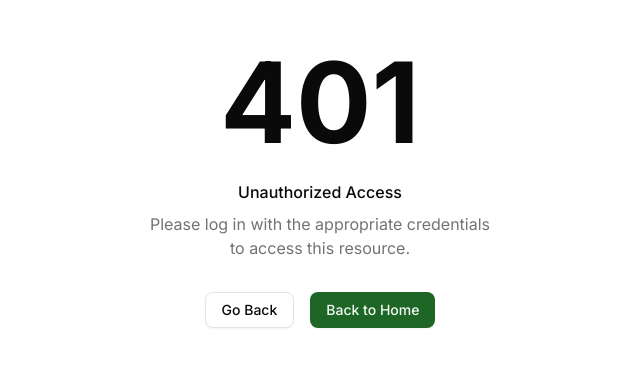
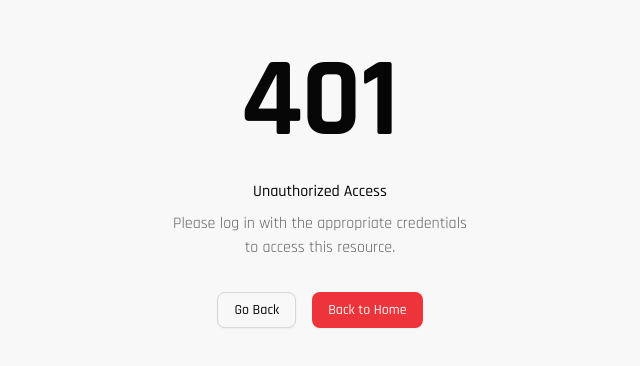
Before and after one commit to anandh4411/ucp-frontend, a React (Vite) app: page /401 in a window 1280 px wide. Shown: the part 220-586 px from the top of the page, without its empty margins (320-960 px from the left). Built offline with nearby package versions, Linux system fonts and the light colour scheme; no server answers.

Commit message:
feat: red color theme

```diff
--- a/index.html
+++ b/index.html
@@ -10,7 +10,7 @@
     <link rel="preconnect" href="https://fonts.googleapis.com" />
     <link rel="preconnect" href="https://fonts.gstatic.com" crossorigin />
     <link
-      href="https://fonts.googleapis.com/css2?family=Inter:ital,opsz,wght@0,14..32,100..900;1,14..32,100..900&family=Manrope:wght@200..800&family=Poppins:ital,wght@0,100;0,200;0,300;0,400;0,500;0,600;0,700;0,800;0,900;1,100;1,200;1,300;1,400;1,500;1,600;1,700;1,800;1,900"
+      href="https://fonts.googleapis.com/css2?family=Rajdhani:wght@300;400;500;600;700&family=Inter:ital,opsz,wght@0,14..32,100..900;1,14..32,100..900&family=Manrope:wght@200..800&family=Poppins:ital,wght@0,100;0,200;0,300;0,400;0,500;0,600;0,700;0,800;0,900;1,100;1,200;1,300;1,400;1,500;1,600;1,700;1,800;1,900&display=swap"
       rel="stylesheet"
     />
   </head>
--- a/src/features/settings/appearance/appearance-form.tsx
+++ b/src/features/settings/appearance/appearance-form.tsx
@@ -7,7 +7,6 @@ import { fonts } from "@/config/fonts";
 import { cn } from "@/lib/utils";
 import { useFont } from "@/context/font-context";
 import { useTheme } from "@/context/theme-context";
-import { useColorTheme } from "@/context/color-theme-context";
 import { Button } from "@/components/ui/button";
 import {
   Form,
@@ -180,7 +179,6 @@ const ColorThemeItem: React.FC<ColorThemeItemProps> = ({
 export function AppearanceForm() {
   const { font, setFont } = useFont();
   const { theme, setTheme } = useTheme();
-  const { colorTheme, setColorTheme } = useColorTheme();
 
   const defaultValues: Partial<AppearanceFormValues> = {
     font,
@@ -199,11 +197,6 @@ export function AppearanceForm() {
   // Handle immediate theme change
   const handleThemeChange = (newTheme: "light" | "dark") => {
     setTheme(newTheme);
-  };
-
-  // Handle immediate color theme change
-  const handleColorThemeChange = (newColorTheme: string) => {
-    setColorTheme(newColorTheme as any);
   };
 
   return (
--- a/src/index.css
+++ b/src/index.css
@@ -4,6 +4,7 @@
 @custom-variant dark (&:is(.dark *));
 
 @theme inline {
+  --font-rajdhani: "Rajdhani", sans-serif;
   --font-inter: "Inter", sans-serif;
   --font-manrope: "Manrope", sans-serif;
   --font-poppins: "Poppins", sans-serif;
@@ -47,71 +48,71 @@
 
 :root {
   --radius: 0.625rem;
-  --background: oklch(1 0 0);
-  --foreground: oklch(0.145 0 0);
-  --card: oklch(1 0 0);
-  --card-foreground: oklch(0.145 0 0);
-  --popover: oklch(1 0 0);
-  --popover-foreground: oklch(0.145 0 0);
-  --primary: oklch(0.205 0 0);
-  --primary-foreground: oklch(0.985 0 0);
-  --secondary: oklch(0.97 0 0);
-  --secondary-foreground: oklch(0.205 0 0);
-  --muted: oklch(0.97 0 0);
-  --muted-foreground: oklch(0.556 0 0);
-  --accent: oklch(0.97 0 0);
-  --accent-foreground: oklch(0.205 0 0);
-  --destructive: oklch(0.577 0.245 27.325);
-  --border: oklch(0.922 0 0);
-  --input: oklch(0.922 0 0);
-  --ring: oklch(0.708 0 0);
-  --chart-1: oklch(0.646 0.222 41.116);
-  --chart-2: oklch(0.6 0.118 184.704);
-  --chart-3: oklch(0.398 0.07 227.392);
-  --chart-4: oklch(0.828 0.189 84.429);
-  --chart-5: oklch(0.769 0.188 70.08);
-  --sidebar: oklch(0.985 0 0);
-  --sidebar-foreground: oklch(0.145 0 0);
-  --sidebar-primary: oklch(0.205 0 0);
-  --sidebar-primary-foreground: oklch(0.985 0 0);
-  --sidebar-accent: oklch(0.97 0 0);
-  --sidebar-accent-foreground: oklch(0.205 0 0);
-  --sidebar-border: oklch(0.922 0 0);
-  --sidebar-ring: oklch(0.708 0 0);
+  --background: oklch(0.98 0 0);
+  --foreground: oklch(0.12 0 0);
+  --card: oklch(0.98 0 0);
+  --card-foreground: oklch(0.12 0 0);
+  --popover: oklch(0.98 0 0);
+  --popover-foreground: oklch(0.12 0 0);
+  --primary: oklch(0.62 0.22 25);
+  --primary-foreground: oklch(0.98 0 0);
+  --secondary: oklch(0.95 0 0);
+  --secondary-foreground: oklch(0.12 0 0);
+  --muted: oklch(0.95 0 0);
+  --muted-foreground: oklch(0.50 0 0);
+  --accent: oklch(0.62 0.22 25);
+  --accent-foreground: oklch(0.98 0 0);
+  --destructive: oklch(0.62 0.22 25);
+  --border: oklch(0.88 0 0);
+  --input: oklch(0.88 0 0);
+  --ring: oklch(0.62 0.22 25);
+  --chart-1: oklch(0.62 0.22 25);
+  --chart-2: oklch(0.55 0.15 145);
+  --chart-3: oklch(0.45 0.12 240);
+  --chart-4: oklch(0.75 0.15 85);
+  --chart-5: oklch(0.68 0.18 45);
+  --sidebar: oklch(0.98 0 0);
+  --sidebar-foreground: oklch(0.12 0 0);
+  --sidebar-primary: oklch(0.62 0.22 25);
+  --sidebar-primary-foreground: oklch(0.98 0 0);
+  --sidebar-accent: oklch(0.95 0 0);
+  --sidebar-accent-foreground: oklch(0.12 0 0);
+  --sidebar-border: oklch(0.88 0 0);
+  --sidebar-ring: oklch(0.62 0.22 25);
 }
 
 .dark {
-  --background: oklch(0.145 0 0);
-  --foreground: oklch(0.985 0 0);
-  --card: oklch(0.205 0 0);
-  --card-foreground: oklch(0.985 0 0);
-  --popover: oklch(0.205 0 0);
-  --popover-foreground: oklch(0.985 0 0);
-  --primary: oklch(0.922 0 0);
-  --primary-foreground: oklch(0.205 0 0);
-  --secondary: oklch(0.269 0 0);
-  --secondary-foreground: oklch(0.985 0 0);
-  --muted: oklch(0.269 0 0);
-  --muted-foreground: oklch(0.708 0 0);
-  --accent: oklch(0.269 0 0);
-  --accent-foreground: oklch(0.985 0 0);
-  --destructive: oklch(0.704 0.191 22.216);
-  --border: oklch(1 0 0 / 10%);
-  --input: oklch(1 0 0 / 15%);
-  --ring: oklch(0.556 0 0);
-  --chart-1: oklch(0.488 0.243 264.376);
-  --chart-2: oklch(0.696 0.17 162.48);
-  --chart-3: oklch(0.769 0.188 70.08);
-  --chart-4: oklch(0.627 0.265 303.9);
-  --chart-5: oklch(0.645 0.246 16.439);
-  --sidebar: oklch(0.205 0 0);
-  --sidebar-foreground: oklch(0.985 0 0);
-  --sidebar-primary: oklch(0.488 0.243 264.376);
-  --sidebar-primary-foreground: oklch(0.985 0 0);
-  --sidebar-accent: oklch(0.269 0 0);
-  --sidebar-accent-foreground: oklch(0.985 0 0);
-  --sidebar-border: oklch(1 0 0 / 10%);
-  --sidebar-ring: oklch(0.556 0 0);
+  --background: oklch(0.10 0 0);
+  --foreground: oklch(0.98 0 0);
+  --card: oklch(0.15 0 0);
+  --card-foreground: oklch(0.98 0 0);
+  --popover: oklch(0.15 0 0);
+  --popover-foreground: oklch(0.98 0 0);
+  --primary: oklch(0.62 0.22 25);
+  --primary-foreground: oklch(0.98 0 0);
+  --secondary: oklch(0.20 0 0);
+  --secondary-foreground: oklch(0.98 0 0);
+  --muted: oklch(0.20 0 0);
+  --muted-foreground: oklch(0.65 0 0);
+  --accent: oklch(0.62 0.22 25);
+  --accent-foreground: oklch(0.98 0 0);
+  --destructive: oklch(0.62 0.22 25);
+  --border: oklch(0.25 0 0);
+  --input: oklch(0.22 0 0);
+  --ring: oklch(0.62 0.22 25);
+  --chart-1: oklch(0.62 0.22 25);
+  --chart-2: oklch(0.55 0.15 145);
+  --chart-3: oklch(0.45 0.12 240);
+  --chart-4: oklch(0.75 0.15 85);
+  --chart-5: oklch(0.68 0.18 45);
+  --sidebar: oklch(0.12 0 0);
+  --sidebar-foreground: oklch(0.98 0 0);
+  --sidebar-primary: oklch(0.62 0.22 25);
+  --sidebar-primary-foreground: oklch(0.98 0 0);
+  --sidebar-accent: oklch(0.18 0 0);
+  --sidebar-accent-foreground: oklch(0.98 0 0);
+  --sidebar-border: oklch(0.25 0 0);
+  --sidebar-ring: oklch(0.62 0.22 25);
 }
 
 @layer base {
@@ -124,7 +125,7 @@
     @apply overflow-x-hidden;
   }
   body {
-    @apply bg-background text-foreground;
+    @apply bg-background text-foreground font-rajdhani;
   }
 }
 
```
Also changed, not shown: src/App.tsx (+5 -8 lines), src/config/fonts.ts (+1 -1 lines), login.jpg (added).
